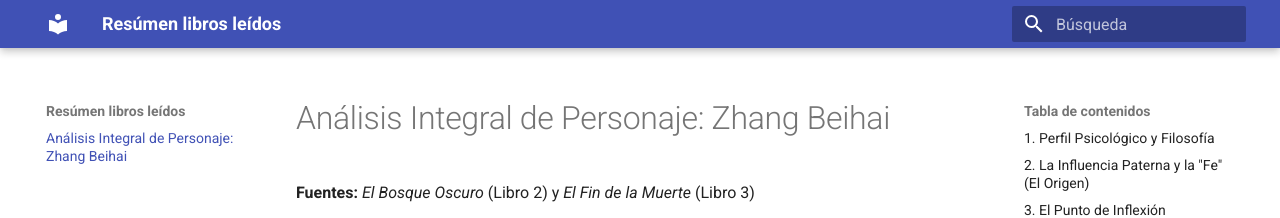
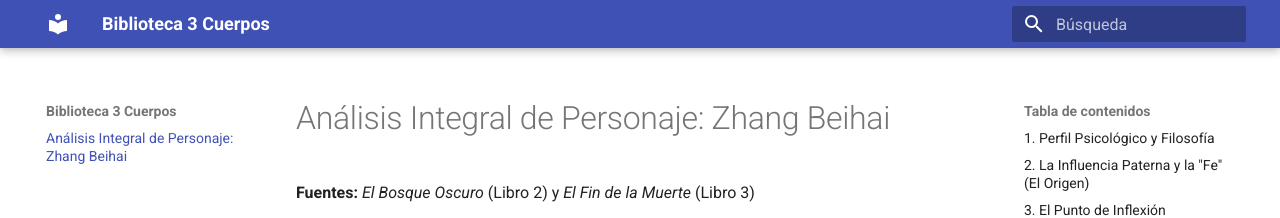
Before and after one commit to jcsepulveda/librosresumen, an MkDocs documentation site: the page built from docs/zhangBeihai.md, in a window 1280 px wide. Shown: the top 218 px of the page. Built offline with MkDocs 1.6.1 and Material for MkDocs 9.7.7, drawn with Linux system fonts in a browser that asks for light colours.

Commit message:
nueva estructura

```diff
--- a/mkdocs.yml
+++ b/mkdocs.yml
@@ -1,7 +1,14 @@
-site_name: Resúmen libros leídos
+site_name: Biblioteca 3 Cuerpos
 site_url: https://jcsepulveda.github.io/librosresumen/
 theme:
   name: material
   language: es
   palette:
-    - scheme: preference # Auto claro/oscuro
+    - scheme: preference
+  features:
+    - navigation.instant
+    - search.suggest
+    - search.highlight
+
+plugins:
+  - search
```
